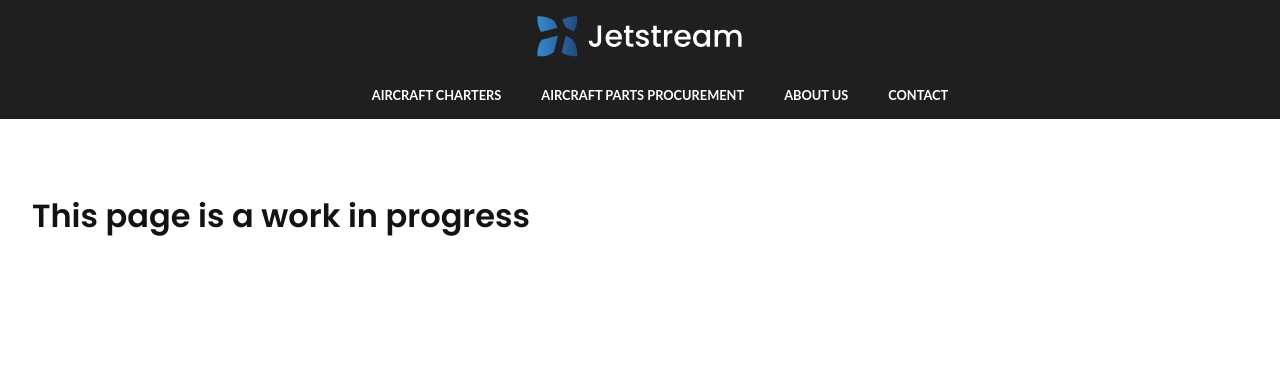
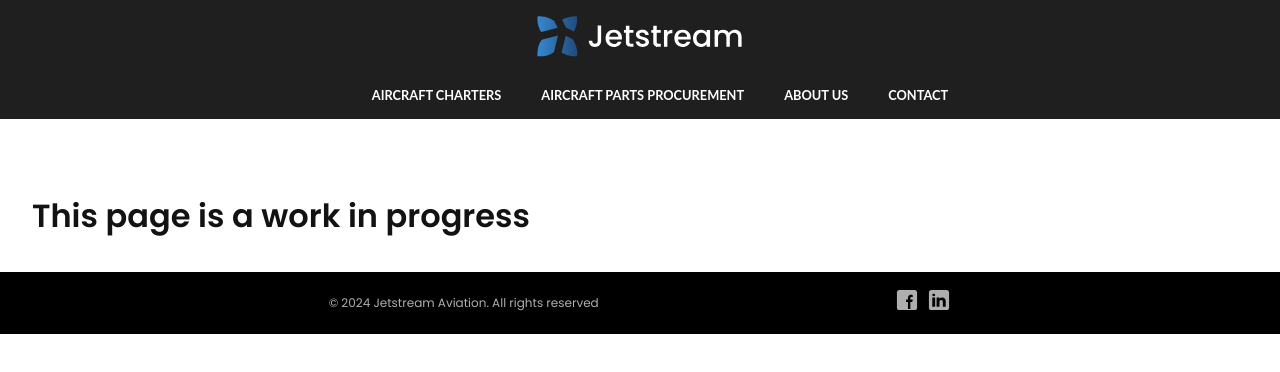
Before and after one commit to tayyabataimur/jetstream, a React (Vite) app: page /404 in a window 1280 px wide. Shown: the top 372 px of the page. Built offline with nearby package versions, Linux system fonts and the light colour scheme.

Commit message:
Create footer component

```diff
--- a/src/App.jsx
+++ b/src/App.jsx
@@ -2,6 +2,7 @@ import { Routes, Route, Outlet, Link } from "react-router-dom";
 import Navbar from "./components/Navbar";
 import Root from "./routes/root";
 import NotFound from "./routes/NotFound";
+import Footer from "./components/Footer";
 
 const App = () => {
   return (
@@ -11,6 +12,7 @@ const App = () => {
         <Route path="/" element={<Root />} />
         <Route path="/404" element={<NotFound />} />
       </Routes>
+      <Footer />
     </>
   );
 };
--- /dev/null
+++ b/src/components/Footer/Footer.module.css
@@ -0,0 +1,30 @@
+.footer {
+    align-items: center;
+    background: #000;
+    display: flex;
+    flex-direction: row;
+    justify-content: space-evenly;
+    padding: 1rem 2rem;
+    width: 100%;
+}
+
+.footer p {
+    color: #aeaeae;
+    font-size: 0.75rem;
+}
+
+.socialMedia {
+    align-items: center;
+    display: flex;
+    flex-direction: row;
+    gap: 0.5rem;
+}
+
+.socialLink img {
+    height: 24px;
+    width: 24px;
+}
+
+.socialMedia .socialLink:hover img {
+    filter: brightness(0) invert(1); /* This inverts the color of the SVG */
+  }
--- /dev/null
+++ b/src/components/Footer/index.jsx
@@ -0,0 +1,24 @@
+import styles from "./Footer.module.css";
+
+const Footer = () => (
+  <div className={styles.footer}>
+    <p>© 2024 Jetstream Aviation. All rights reserved</p>
+
+    <div className={styles.socialMedia}>
+      <a
+        className={styles.socialLink}
+        href="https://www.facebook.com/profile.php?id=100083206071335"
+      >
+        <img src="/facebook.svg" />
+      </a>
+      <a
+        className={styles.socialLink}
+        href="https://www.linkedin.com/in/jetstream-internatonal-11045660/"
+      >
+        <img src="/linkedin.svg" />
+      </a>
+    </div>
+  </div>
+);
+
+export default Footer;
```
Also changed, not shown: public/facebook.svg (added), public/linkedin.svg (added).
